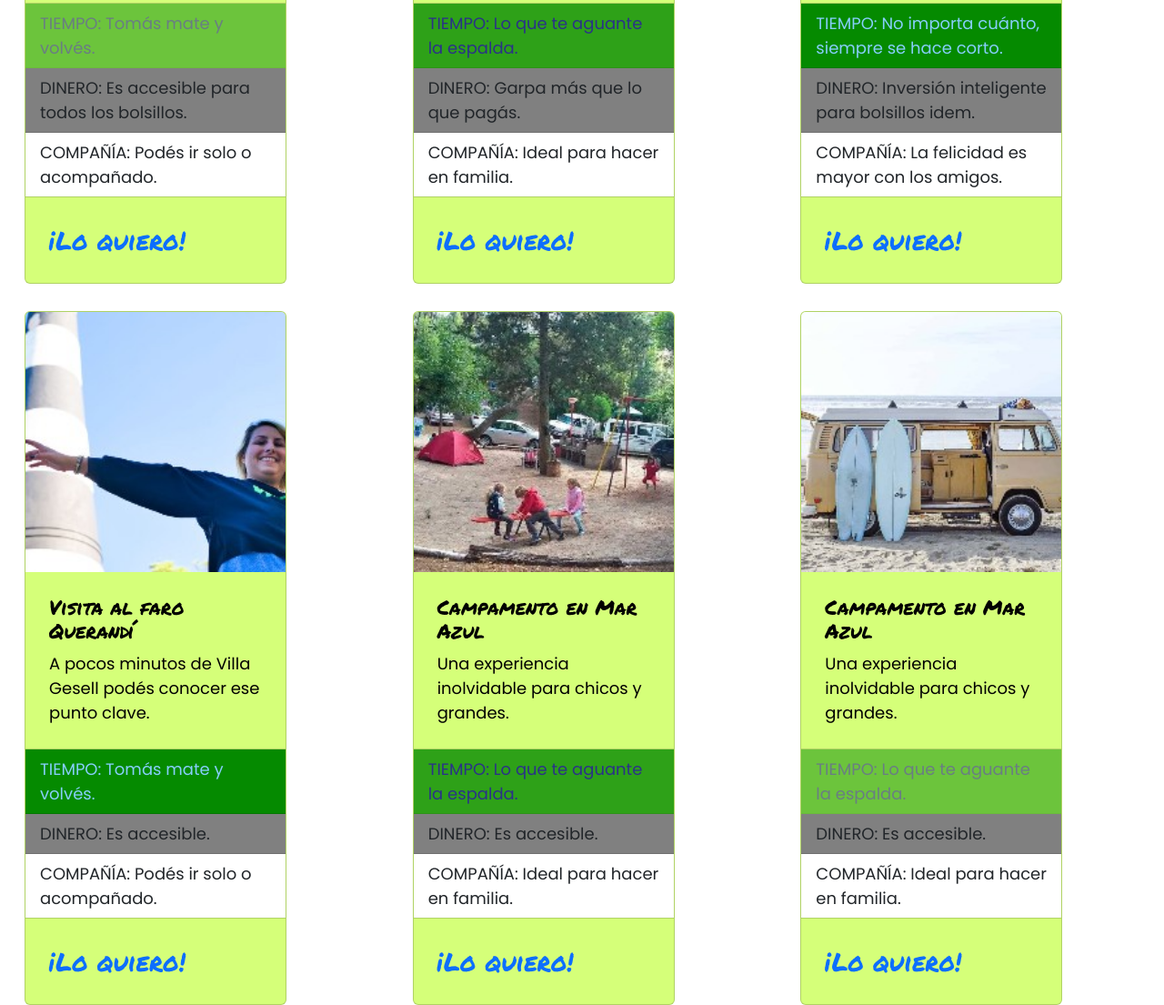
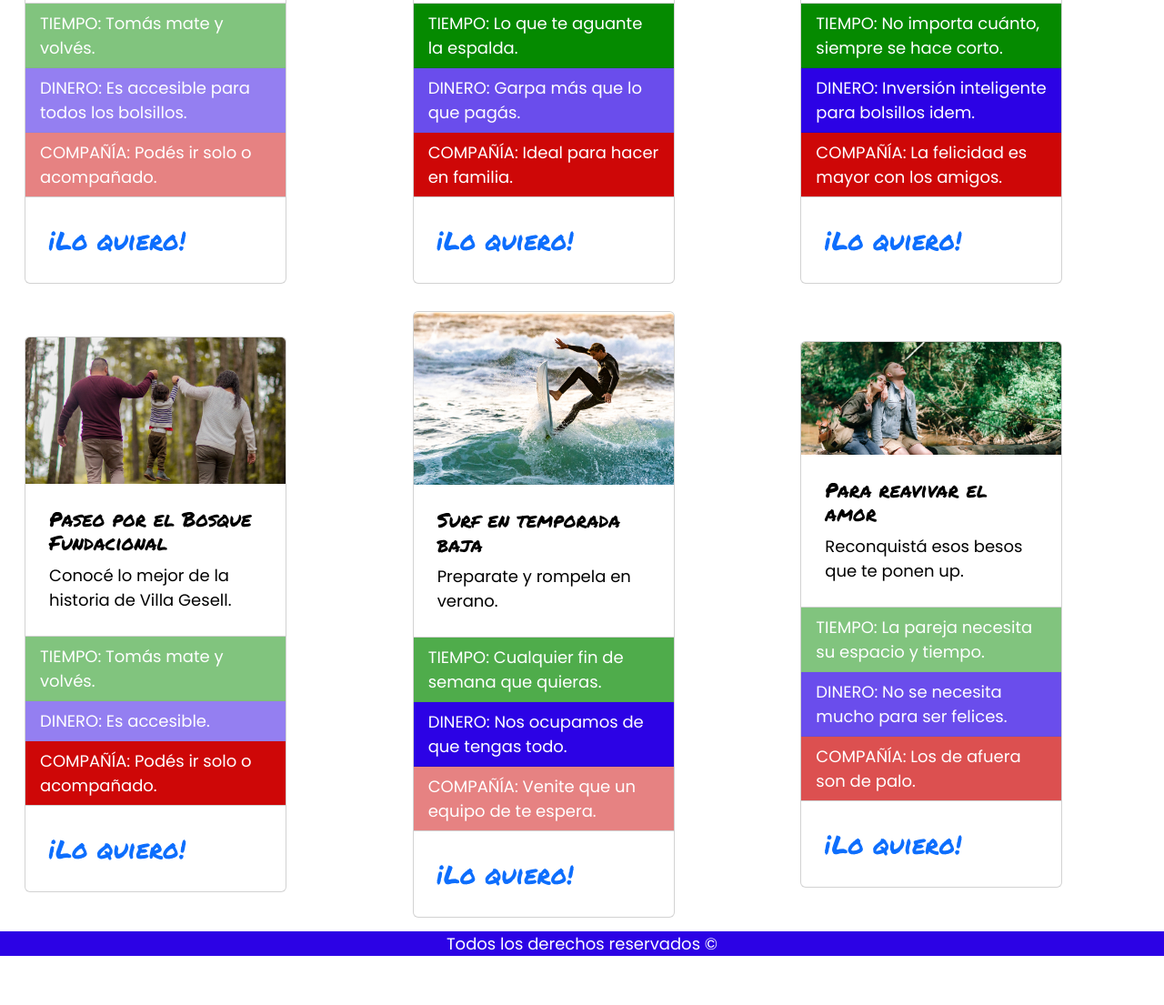
Before and after one commit to germancornejo/CoderHouse-WebDev-Modo-Aventura, a website: page pages/aventuras.html in a window 1280 px wide. Shown: the part 943-2048 px from the top of the page at 91% size. After the commit the page ends 2010 px from the top, so only its background shows below. Drawn offline with nearby package versions, Linux system fonts and the light colour scheme.

Commit message:
funcionan los colores de las aventuras

```diff
--- a/pages/aventuras.html
+++ b/pages/aventuras.html
@@ -95,9 +95,9 @@
                             <p class="card-text">Una experiencia inolvidable para chicos y grandes.</p>
                         </div>
                         <ul class="list-group list-group-flush">
-                            <li class="list-group-item color-tiempo tiempo-algo">TIEMPO: Lo que te aguante la espalda.</li>
+                            <li class="list-group-item color-tiempo tiempo-mucho">TIEMPO: Lo que te aguante la espalda.</li>
                             <li class="list-group-item color-costo costo-algo">DINERO: Garpa más que lo que pagás.</li>
-                            <li class="list-group-item color-compania compania-algo">COMPAÑÍA: Ideal para hacer en familia.</li>
+                            <li class="list-group-item color-compania compania-mucho">COMPAÑÍA: Ideal para hacer en familia.</li>
                         </ul>
                         <div class="card-body">
                             <a href="../pages/contacto.html" class="card-link">¡Lo quiero!</a>
@@ -125,14 +125,14 @@
             <div class="row">
                 <div class="col-sm">
                     <div class="card">
-                        <img src="../media/excursiones-home.jpg" class="card-img-top" alt="vamos de paseo">
+                        <img src="../media/Carousel_desktop/carrousel-desktop-familia.jpg" class="card-img-top" alt="vamos de paseo">
                         <div class="card-body">
-                            <h5 class="card-title">Visita al faro Querandí</h5>
-                            <p class="card-text">A pocos minutos de Villa Gesell podés conocer ese punto clave.</p>
+                            <h5 class="card-title">Paseo por el Bosque Fundacional</h5>
+                            <p class="card-text">Conocé lo mejor de la historia de Villa Gesell.</p>
                         </div>
                         <ul class="list-group list-group-flush">
-                            <li class="list-group-item color-tiempo tiempo-mucho">TIEMPO: Tomás mate y volvés.</li>
-                            <li class="list-group-item color-costo costo-mucho">DINERO: Es accesible.</li>
+                            <li class="list-group-item color-tiempo tiempo-poco">TIEMPO: Tomás mate y volvés.</li>
+                            <li class="list-group-item color-costo costo-poco">DINERO: Es accesible.</li>
                             <li class="list-group-item color-compania compania-mucho">COMPAÑÍA: Podés ir solo o acompañado.</li>
                         </ul>
                         <div class="card-body">
@@ -142,15 +142,15 @@
                 </div>
                 <div class="col-sm">
                     <div class="card">
-                        <img src="../media/campamentos-home.jpg" class="card-img-top" alt="vamos de campamento">
+                        <img src="../media/surfista_en_agua.jpg" class="card-img-top" alt="vamos de campamento">
                         <div class="card-body">
-                            <h5 class="card-title">Campamento en Mar Azul</h5>
-                            <p class="card-text">Una experiencia inolvidable para chicos y grandes.</p>
+                            <h5 class="card-title">Surf en temporada baja</h5>
+                            <p class="card-text">Preparate y rompela en verano.</p>
                         </div>
                         <ul class="list-group list-group-flush">
-                            <li class="list-group-item color-tiempo tiempo-algo">TIEMPO: Lo que te aguante la espalda.</li>
-                            <li class="list-group-item color-costo costo-algo">DINERO: Es accesible.</li>
-                            <li class="list-group-item color-compania compania-algo">COMPAÑÍA: Ideal para hacer en familia.</li>
+                            <li class="list-group-item color-tiempo tiempo-algo">TIEMPO: Cualquier fin de semana que quieras.</li>
+                            <li class="list-group-item color-costo costo-mucho">DINERO: Nos ocupamos de que tengas todo.</li>
+                            <li class="list-group-item color-compania compania-poco">COMPAÑÍA: Venite que un equipo de te espera.</li>
                         </ul>
                         <div class="card-body">
                             <a href="../pages/contacto.html" class="card-link">¡Lo quiero!</a>
@@ -159,15 +159,15 @@
                 </div>
                 <div class="col-sm">
                     <div class="card">
-                        <img src="../media/surf_trip-home.jpg" class="card-img-top" alt="vamos de campamento">
+                        <img src="../media/contacto-con-la-naturaleza.jpg" class="card-img-top" alt="vamos de campamento">
                         <div class="card-body">
-                            <h5 class="card-title">Campamento en Mar Azul</h5>
-                            <p class="card-text">Una experiencia inolvidable para chicos y grandes.</p>
+                            <h5 class="card-title">Para reavivar el amor</h5>
+                            <p class="card-text">Reconquistá esos besos que te ponen up.</p>
                         </div>
                         <ul class="list-group list-group-flush">
-                            <li class="list-group-item color-tiempo tiempo-poco">TIEMPO: Lo que te aguante la espalda.</li>
-                            <li class="list-group-item color-costo costo-poco">DINERO: Es accesible.</li>
-                            <li class="list-group-item color-compania compania-poco">COMPAÑÍA: Ideal para hacer en familia.</li>
+                            <li class="list-group-item color-tiempo tiempo-poco">TIEMPO: La pareja necesita su espacio y tiempo.</li>
+                            <li class="list-group-item color-costo costo-algo">DINERO: No se necesita mucho para ser felices.</li>
+                            <li class="list-group-item color-compania compania-algo">COMPAÑÍA: Los de afuera son de palo.</li>
                         </ul>
                         <div class="card-body">
                             <a href="../pages/contacto.html" class="card-link">¡Lo quiero!</a>
--- a/scss/_homepage.scss
+++ b/scss/_homepage.scss
@@ -28,7 +28,7 @@
 
 .card {
     width: 18rem;
-    background-color: #d5ff79;
+    background-color: white;
     margin: 15px;
 
 }
--- a/scss/_pagina_aventuras.scss
+++ b/scss/_pagina_aventuras.scss
@@ -46,7 +46,7 @@
 
 .card-body {
     margin: 10px;
-    background-color: rgb(213, 255, 121);
+    background-color: white;
 }
 
 .card-link {
@@ -65,37 +65,64 @@
 .tiempo-mucho {
     @extend .tiempo;
     opacity: 1;
-    color:lightskyblue;
+    color:white;
 }
 
 .tiempo-algo {
     @extend .tiempo;
-    opacity: 0.8;
-    color: darkblue;
+    opacity: 0.7;
+    color: white;
 }
 
 
 .tiempo-poco {
     @extend .tiempo;
     opacity: 0.5;
-    color: darkblue;
+    color: white;
 }
 
 .color-costo {
     background-color: $color-azul-aventura;
 }
 
+.costo-mucho {
+    @extend .tiempo;
+    opacity: 1;
+    color:white;
+}
 
-/* mapas */
+.costo-algo {
+    @extend .tiempo;
+    opacity: 0.7;
+    color:white;
+}
 
-$dinero: (
-    mucho: opacify($color: grey, $amount: 1),
-    algo:  opacify($color: grey, $amount: 0.8),
-    poco:  opacify($color: grey, $amount: 0.5)
-);
 
-@each $monto, $valor in $dinero {
-    .costo-#{$monto} {
-        background-color: $valor;
-    }
+.costo-poco {
+    @extend .tiempo;
+    opacity: 0.5;
+    color: white;
 }
+
+.compania {
+    background-color: $color-rojo-aventura;
+}
+
+.compania-mucho {
+    @extend .compania;
+    opacity: 1;
+    color:white;
+}
+
+.compania-algo {
+    @extend .compania;
+    opacity: 0.7;
+    color:white;
+}
+
+
+.compania-poco {
+    @extend .compania;
+    opacity: 0.5;
+    color: white;
+}
--- a/scss/_variables.scss
+++ b/scss/_variables.scss
@@ -9,6 +9,6 @@ $color-rojo-aventura: rgb(206, 7, 7);
 $color-verde-aventura: rgb(5, 138, 0);
 $sombreado-de-fotos: 14px 12px 16px 2px #000000;
 $sombreado-de-caja: 14px 12px 16px 2px #000000;
-$mucho: opacify($color: grey, $amount: 1);
-$algo: opacify($color: grey, $amount: 0.5);
-$poco: opacify($color: grey, $amount: 0.1);
+$mucho: opacity(1);
+$algo: opacity(0.8);
+$poco: opacity(0.5);
```
Also changed, not shown: css/estilos.css.
